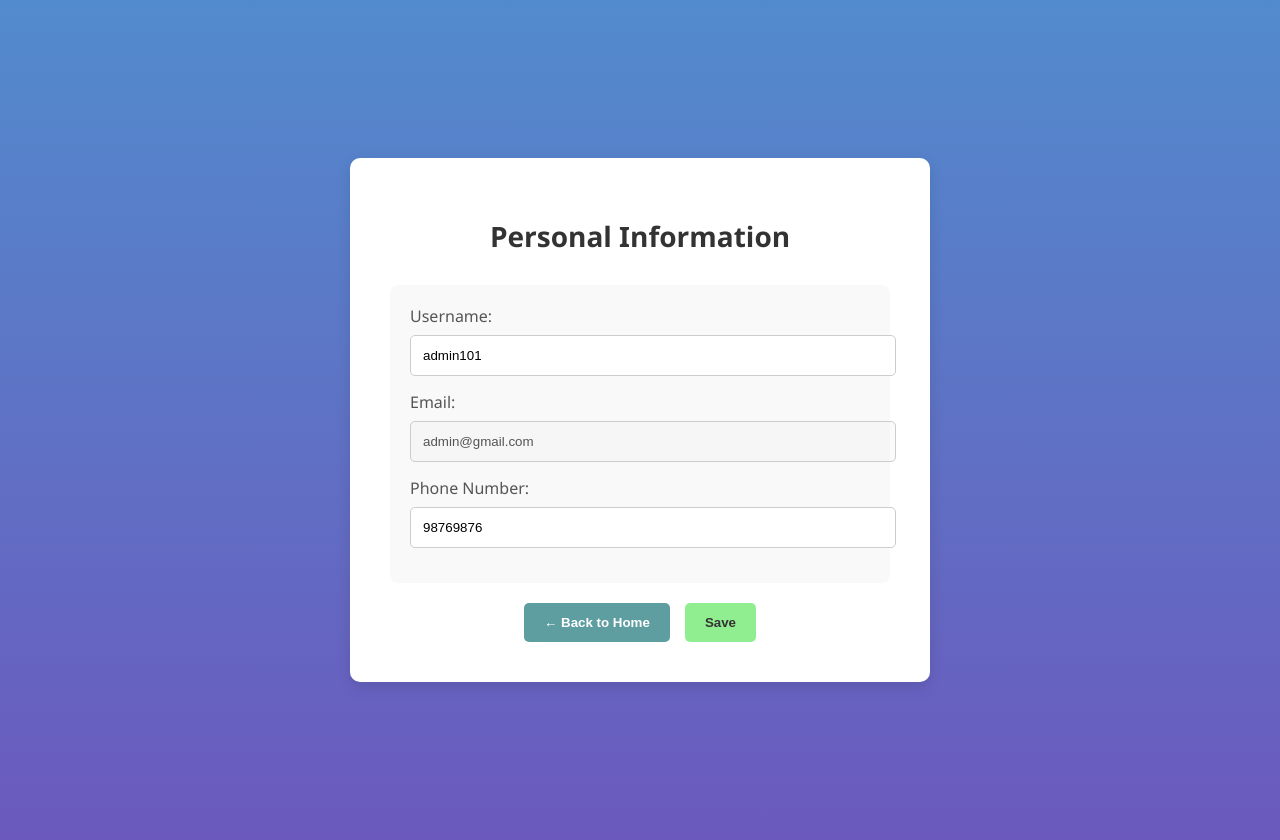
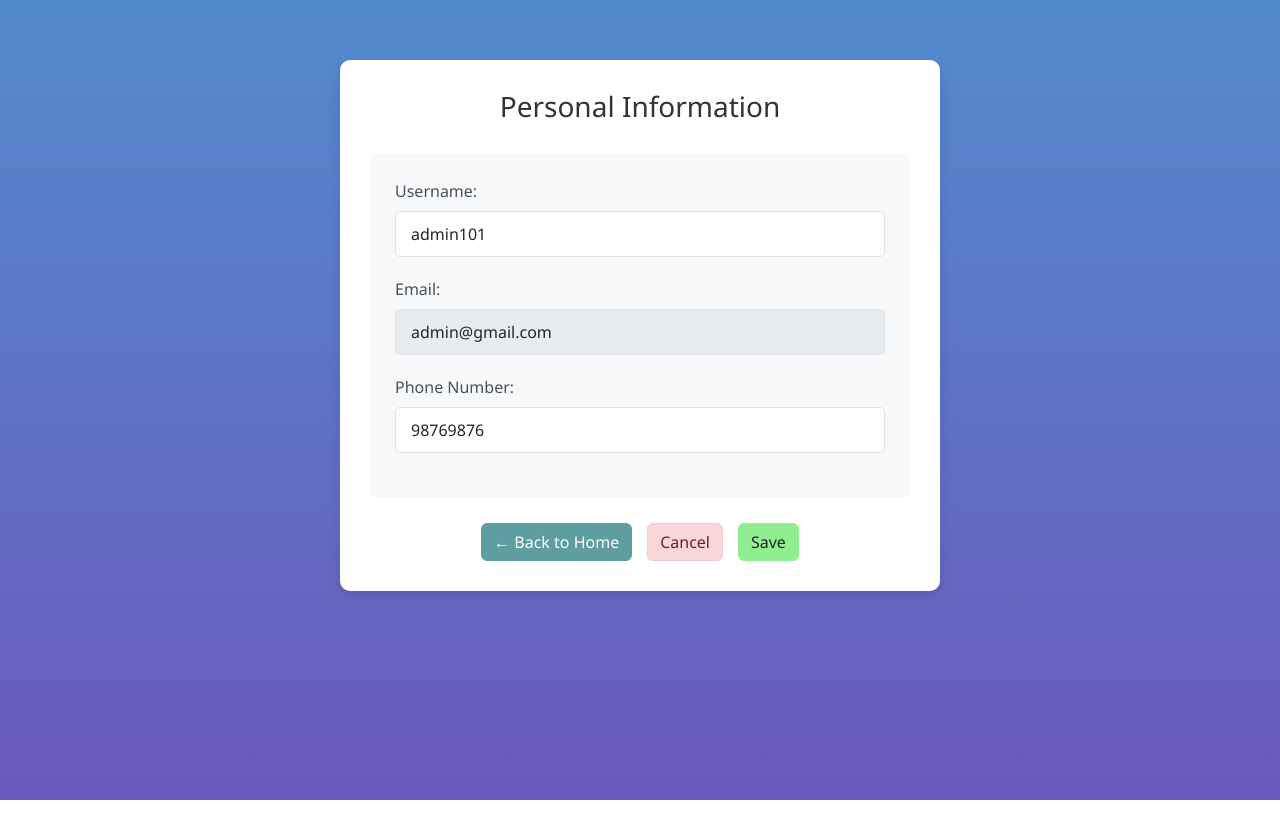
Before and after one commit to nightslash6/MP, a PHP site: page /user_profile.php?edit=1 in a window 1280 px wide. After the commit the page ends 800 px from the top, so only its background shows below. Run offline with PHP 8.4, Linux system fonts and the light colour scheme; a user stored in the database is signed in; data comes from the database, SQL or seed files in the repository.

Commit message:
Update user_profile.php

```diff
--- a/user_profile.php
+++ b/user_profile.php
@@ -29,9 +29,10 @@ function getUserRecord($user_id) {
     return $record;
 }
 
-$isEditing = isset($_GET['edit']) || (isset($_POST['save']));
+$isEditing = isset($_GET['edit']) || isset($_POST['save']) || isset($_POST['cancel']);
 
-if ($_SERVER['REQUEST_METHOD'] === 'POST' && isset($_POST['save'])) {
+if ($_SERVER['REQUEST_METHOD'] === 'POST') {
+    if (isset($_POST['save'])) {
         $conn = db_connect();
         $name = trim($_POST['name']);
         $email = trim($_POST['email']);
@@ -57,8 +58,11 @@ if ($_SERVER['REQUEST_METHOD'] === 'POST' && isset($_POST['save'])) {
             }
             $stmt->close();
         }
-
         $conn->close();
+    } elseif (isset($_POST['cancel'])) {
+        header("Location: user_profile.php");
+        exit();
+    }
 }
 
 $UserRecord = getUserRecord($user_id);
@@ -76,140 +80,127 @@ if (!$UserRecord) {
     <meta charset="UTF-8">
     <title>My Profile - Cybersite</title>
     <meta name="viewport" content="width=device-width, initial-scale=1.0">
+    <!-- Bootstrap CSS -->
+    <link href="https://cdnjs.cloudflare.com/ajax/libs/bootstrap/5.3.0/css/bootstrap.min.css" rel="stylesheet">
     <style>
         body {
             background: linear-gradient(#528BCD, #6B59BD);
             font-family: 'Segoe UI', sans-serif;
-            display: flex;
-            justify-content: center;
-            align-items: center;
             min-height: 100vh;
             padding: 20px;
-            margin: 0;
         }
 
         .profile-container {
-            max-width: 500px;
-            width: 100%;
+            max-width: 600px;
+            margin: 40px auto;
             background: white;
-            padding: 40px;
+            padding: 30px;
             border-radius: 10px;
             box-shadow: 0 5px 15px rgba(0,0,0,0.1);
-            text-align: center;
         }
 
         h1 {
             font-size: 28px;
             margin-bottom: 30px;
             color: #333;
+            text-align: center;
         }
 
         .user-info {
-            background: #f9f9f9;
-            padding: 20px;
+            background: #f8f9fa;
+            padding: 25px;
             border-radius: 8px;
-            margin-bottom: 20px;
-            text-align: left;
+            margin-bottom: 25px;
         }
 
-        label {
-            display: block;
-            margin-bottom: 8px;
+        .form-label {
             font-weight: 500;
-            color: #555;
+            color: #495057;
         }
 
-        input[type="text"], input[type="email"] {
-            width: 100%;
-            padding: 12px;
-            margin-bottom: 15px;
-            border: 1px solid #ccc;
+        .form-control {
+            padding: 10px 15px;
+            margin-bottom: 20px;
             border-radius: 5px;
         }
 
-        input[readonly] {
-            background-color: #eee;
-            cursor: not-allowed;
+        .form-control:disabled, .form-control[readonly] {
+            background-color: #e9ecef;
+            opacity: 1;
         }
 
-        .button-container {
+        .btn-container {
+            display: flex;
+            justify-content: center;
+            gap: 15px;
             margin-top: 20px;
-            display: flex;
-            gap: 15px;
-            justify-content: center;
         }
 
-        .home-button, .edit-button {
-            padding: 12px 20px;
-            font-weight: bold;
-            border: none;
-            border-radius: 5px;
-            cursor: pointer;
-        }
-
-        .home-button {
-            background: #5F9EA0;
+        .btn-home {
+            background-color: #5F9EA0;
+            border-color: #5F9EA0;
             color: white;
         }
 
-        .home-button:hover {
-            background: #4c8b8d;
+        .btn-home:hover {
+            background-color: #4c8b8d;
+            border-color: #4c8b8d;
         }
 
-        .edit-button {
-            background: #90EE90;
-            color: #333;
+        .btn-edit {
+            background-color: #90EE90;
+            border-color: #90EE90;
+            color: #212529;
         }
 
-        .edit-button:hover {
-            background: #7FDD7F;
+        .btn-edit:hover {
+            background-color: #7FDD7F;
+            border-color: #7FDD7F;
         }
 
-        .success-message, .general-error {
-            margin-bottom: 15px;
-            padding: 10px;
-            border-radius: 5px;
-            font-size: 14px;
-            text-align: center;
-        }
-
-        .success-message {
-            background-color: #d4edda;
-            color: #155724;
-        }
-
-        .general-error {
+        .btn-cancel {
             background-color: #f8d7da;
+            border-color: #f5c6cb;
             color: #721c24;
         }
 
-        @media (max-width: 480px) {
-            .profile-container {
-                padding: 30px 20px;
+        .btn-cancel:hover {
+            background-color: #e6c2c7;
+            border-color: #e6c2c7;
         }
 
-            .button-container {
-                flex-direction: column;
-                align-items: center;
+        .alert {
+            margin-bottom: 20px;
         }
 
-            .home-button, .edit-button {
+        @media (max-width: 576px) {
+            .profile-container {
+                padding: 20px 15px;
+                margin: 20px auto;
+            }
+
+            .btn-container {
+                flex-direction: column;
+                gap: 10px;
+            }
+
+            .btn-home, .btn-edit, .btn-cancel {
                 width: 100%;
-                max-width: 200px;
             }
         }
     </style>
 </head>
 <body>
+<div class="container">
     <div class="profile-container">
         <h1>Personal Information</h1>
 
         <?php if (!empty($success_message)): ?>
-        <div class="success-message" id="msg-success"><?php echo htmlspecialchars($success_message); ?></div>
+            <div class="alert alert-success" id="msg-success"><?php echo htmlspecialchars($success_message); ?></div>
         <?php endif; ?>
 
         <?php if (!empty($update_errors)): ?>
-        <div class="general-error" id="msg-error">
+            <div class="alert alert-danger" id="msg-error">
                 <?php foreach ($update_errors as $error): ?>
                     <div><?php echo htmlspecialchars($error); ?></div>
                 <?php endforeach; ?>
@@ -218,27 +209,38 @@ if (!$UserRecord) {
 
         <form method="post" onsubmit="return validateForm()">
             <div class="user-info">
-            <label for="name">Username:</label>
-            <input type="text" id="name" name="name" value="<?php echo htmlspecialchars($UserRecord['name']); ?>" <?php echo $isEditing ? '' : 'readonly'; ?>>
-
-            <label for="email">Email:</label>
-            <input type="email" id="email" name="email" value="<?php echo htmlspecialchars($UserRecord['email']); ?>" disabled>
-
-            <label for="phone">Phone Number:</label>
-            <input type="text" id="phone" name="phone" maxlength="8" value="<?php echo htmlspecialchars($UserRecord['phone_number'] ?? ''); ?>" <?php echo $isEditing ? '' : 'readonly'; ?> >
+                <div class="mb-3">
+                    <label for="name" class="form-label">Username:</label>
+                    <input type="text" class="form-control" id="name" name="name" value="<?php echo htmlspecialchars($UserRecord['name']); ?>" <?php echo $isEditing ? '' : 'readonly'; ?>>
                 </div>
 
-        <div class="button-container">
-            <button type="button" class="home-button" onclick="goHome()">← Back to Home</button>
+                <div class="mb-3">
+                    <label for="email" class="form-label">Email:</label>
+                    <input type="email" class="form-control" id="email" name="email" value="<?php echo htmlspecialchars($UserRecord['email']); ?>" disabled>
+                </div>
+
+                <div class="mb-3">
+                    <label for="phone" class="form-label">Phone Number:</label>
+                    <input type="text" class="form-control" id="phone" name="phone" maxlength="8" value="<?php echo htmlspecialchars($UserRecord['phone_number'] ?? ''); ?>" <?php echo $isEditing ? '' : 'readonly'; ?>>
+                </div>
+            </div>
+
+            <div class="btn-container">
                 <?php if ($isEditing): ?>
-                <button type="submit" name="save" class="edit-button">Save</button>
+                    <button type="button" class="btn btn-home" onclick="goHome()">← Back to Home</button>
+                    <button type="submit" name="cancel" class="btn btn-cancel">Cancel</button>
+                    <button type="submit" name="save" class="btn btn-edit">Save</button>
                 <?php else: ?>
-                <button type="button" class="edit-button" onclick="enableEdit()">Edit Profile</button>
+                    <button type="button" class="btn btn-home" onclick="goHome()">← Back to Home</button>
+                    <button type="button" class="btn btn-edit" onclick="enableEdit()">Edit Profile</button>
                 <?php endif; ?>
             </div>
         </form>
     </div>
+</div>
 
+<!-- Bootstrap JS Bundle with Popper -->
+<script src="https://cdnjs.cloudflare.com/ajax/libs/bootstrap/5.3.0/js/bootstrap.bundle.min.js"></script>
 <script>
     function enableEdit() {
         window.location.href = "user_profile.php?edit=1";
```
Lines whose indentation alone changed are shown as unchanged.
